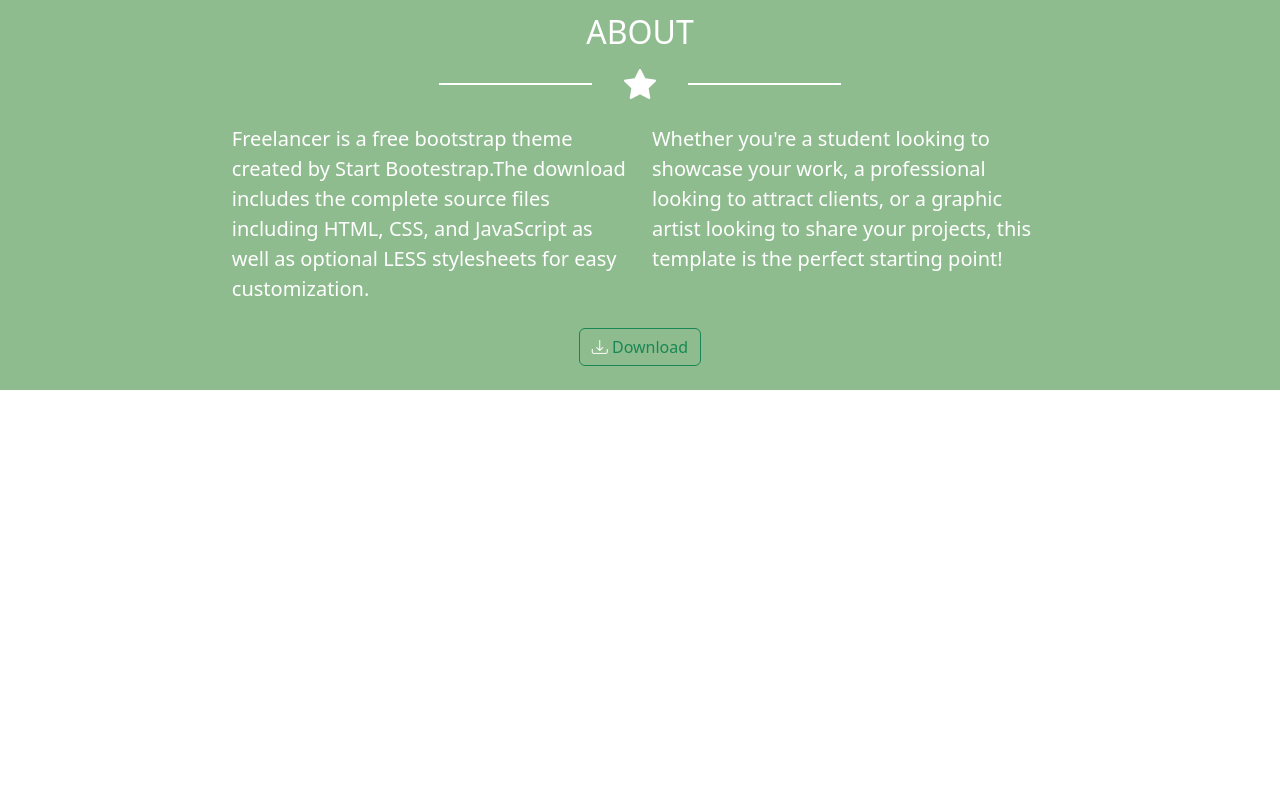
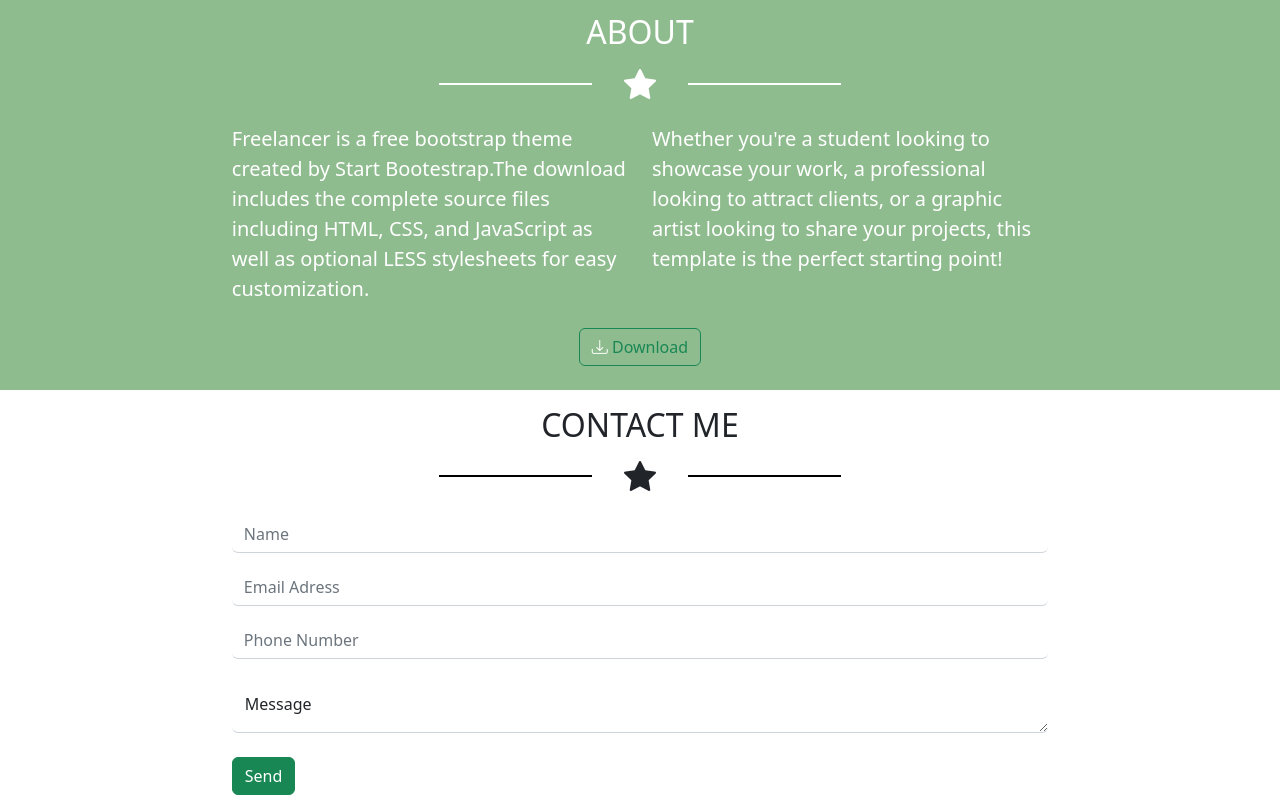
Before and after one commit to SteMorgia/html-css-bootstrap-freelancer, a plain HTML site: page index.html in a window 1280 px wide. Shown: the part 1065-1860 px from the top of the page. Before the commit the page ends 1455 px from the top, so only its background shows below. Drawn offline with nearby package versions, Linux system fonts and the light colour scheme.

Commit message:
add: sezione contact completata

```diff
--- a/css/style.css
+++ b/css/style.css
@@ -53,3 +53,14 @@
 #about p {
     color: #fff;
 }
+
+/* sezione contact*/
+#contact .linea {
+    width: 100%;
+    height: 2px;
+    background-color: black;
+}
+#contact .my_container {
+    max-width: 65%;
+    margin: 0 auto;
+}
--- a/index.html
+++ b/index.html
@@ -151,6 +151,47 @@
                 </div>
             </div>
         </section>
+        <!--fine sezione about-->
+
+        <!--inizio sezione contact me-->
+        <section id="contact">
+            <div class="container-fluid">
+                <div class="row">
+                    <h2 class="text-center mt-3">CONTACT ME</h2>
+                </div>
+                <div class="row justify-content-center">
+                    <div class="col-lg-4 col-md-4 col-6 mb-3">
+                        <div class="row align-items-center">
+                            <div class="col-lg-5 col-md-4 col-4">
+                                <div class="linea"></div>
+                            </div>
+                            <div class="col-lg-2 col-md-4 col-4 text-center">
+                                <i class="bi bi-star-fill fs-2"></i>
+                            </div>
+                            <div class="col-lg-5 col-md-4 col-4">
+                                <div class="linea"></div>
+                            </div>
+                        </div>
+                    </div>
+                </div>
+                <div class="my_container">
+                    <div class="mb-3">
+                        <input type="text" class="form-control border-top-0 border-end-0 border-start-0" id="formGroupExampleInput" placeholder="Name">
+                    </div>
+                    <div class="mb-3">
+                        <input type="text" class="form-control border-top-0 border-end-0 border-start-0" id="formGroupExampleInput2" placeholder="Email Adress">
+                    </div>
+                    <div class="mb-3">
+                        <input type="text" class="form-control border-top-0 border-end-0 border-start-0" id="formGroupExampleInput2" placeholder="Phone Number">
+                    </div>
+                    <div class="form-floating">
+                        <textarea class="form-control border-top-0 border-end-0 border-start-0 mb-4" placeholder="Leave a comment here" id="floatingTextarea"></textarea>
+                        <label for="floatingTextarea">Message</label>
+                    </div>
+                    <button type="button" class="btn btn-success">Send</button>
+                </div>
+            </div>
+        </section>
 
 
         <script src="https://cdn.jsdelivr.net/npm/bootstrap@5.2.0-beta1/dist/js/bootstrap.bundle.min.js" integrity="sha384-pprn3073KE6tl6bjs2QrFaJGz5/SUsLqktiwsUTF55Jfv3qYSDhgCecCxMW52nD2" crossorigin="anonymous"></script>
```
